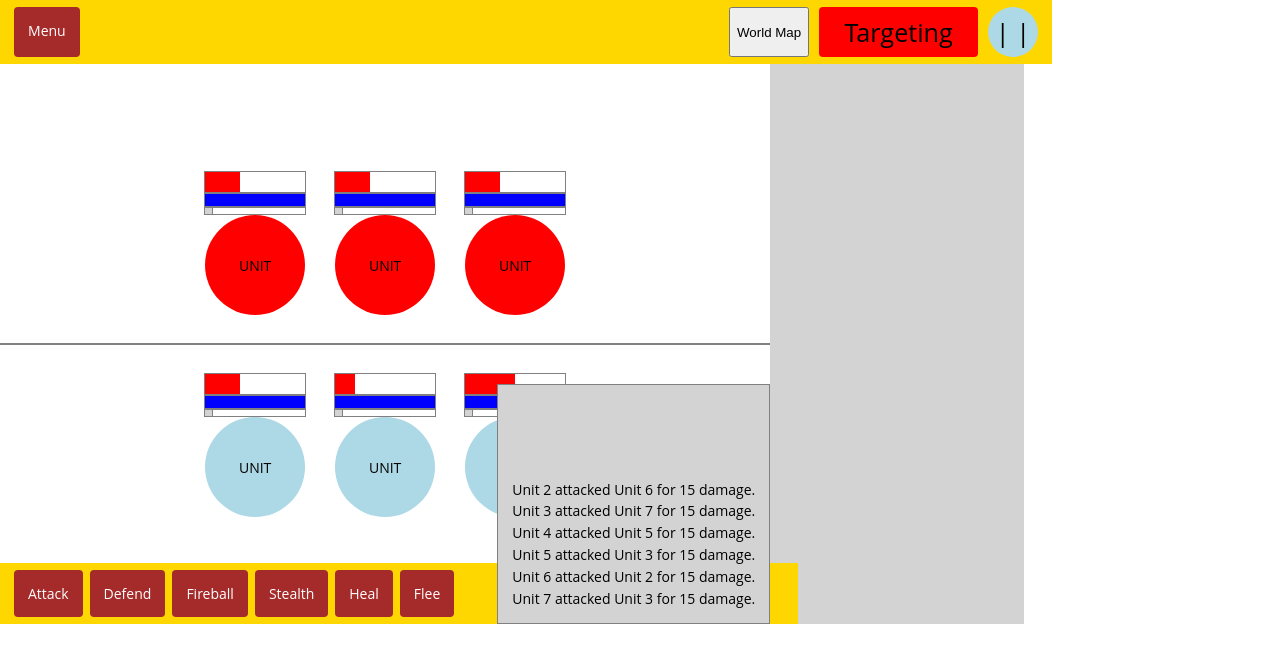
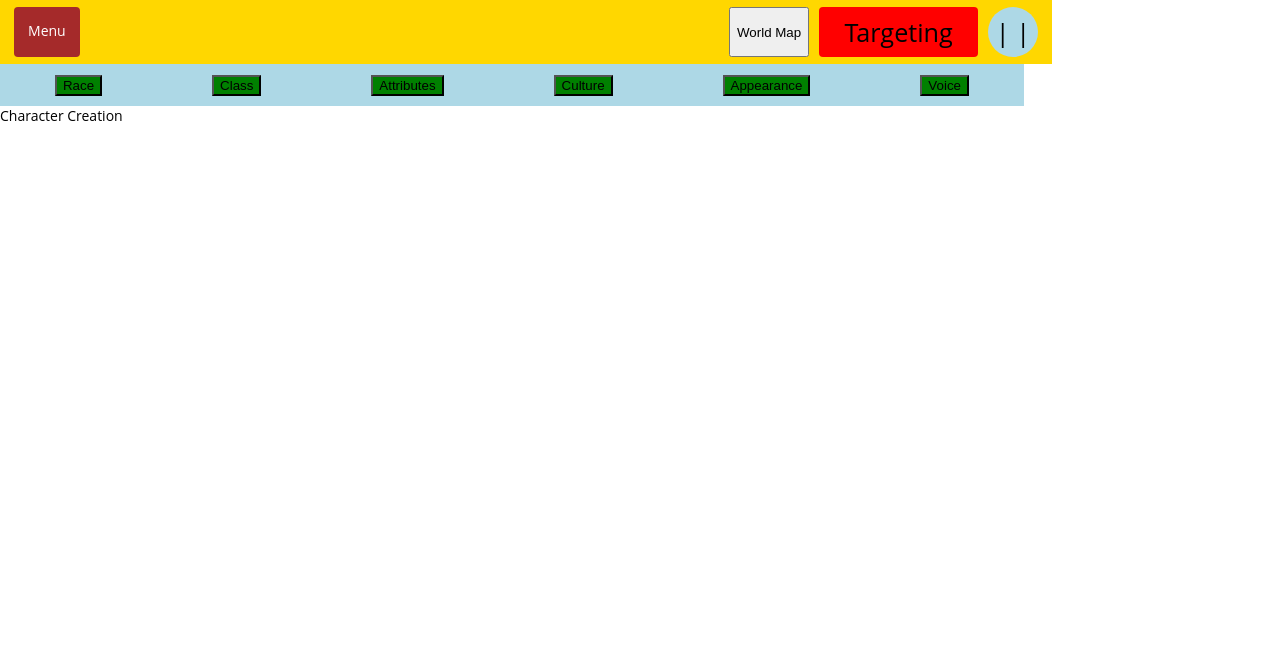
Before and after one commit to nmkataoka/adv-life, a React (Create React App) app: page / in a window 1280 px wide. Shown: the top 662 px of the page. Built offline with nearby package versions, Linux system fonts and the light colour scheme.

Commit message:
Add character creation scene skeleton [Re: nmkataoka/adv-life#79]

```diff
--- /dev/null
+++ b/src/6-ui-features/CharacterCreationScene/CharacterCreationNavBar.tsx
@@ -0,0 +1,28 @@
+import React from 'react';
+import styled from '@emotion/styled';
+
+const navItems = [
+  'Race',
+  'Class',
+  'Attributes',
+  'Culture',
+  'Appearance',
+  'Voice',
+];
+
+export default function CharacterCreationNavBar(): JSX.Element {
+  return <Container>{navItems.map((item) => <NavItem key={item}>{item}</NavItem>)}</Container>;
+}
+
+const Container = styled.div`
+  width: 100%;
+  height: 3em;
+  display: flex;
+  justify-content: space-around;
+  align-items: center;
+  background-color: lightblue;
+`;
+
+const NavItem = styled.button`
+  background-color: green;
+`;
--- /dev/null
+++ b/src/6-ui-features/CharacterCreationScene/index.tsx
@@ -0,0 +1,16 @@
+import React from 'react';
+import styled from '@emotion/styled';
+import CharacterCreationNavBar from './CharacterCreationNavBar';
+
+export default function CharacterCreationScene(): JSX.Element {
+  return (
+    <Container>
+      <CharacterCreationNavBar />
+      Character Creation
+    </Container>
+  );
+}
+
+const Container = styled.div`
+  width: 100%;
+`;
--- a/src/6-ui-features/sceneManager/sceneMetaSlice.ts
+++ b/src/6-ui-features/sceneManager/sceneMetaSlice.ts
@@ -1,12 +1,13 @@
 import { createSlice } from '@reduxjs/toolkit';
 
 export enum Scenes {
+  CharacterCreation = 'characterCreation',
   Combat = 'combat',
   Town = 'town',
 }
 
 const initialState = {
-  currentScene: Scenes.Combat,
+  currentScene: Scenes.CharacterCreation,
 };
 
 const sceneMetaSlice = createSlice({
--- a/src/App.tsx
+++ b/src/App.tsx
@@ -9,8 +9,10 @@ import { Scenes } from './6-ui-features/sceneManager/sceneMetaSlice';
 import CombatScene from './6-ui-features/CombatScene';
 import TownScene from './6-ui-features/TownScene';
 import { RootState } from './7-app/types';
+import CharacterCreationScene from './6-ui-features/CharacterCreationScene';
 
 const scenes = {
+  [Scenes.CharacterCreation]: CharacterCreationScene,
   [Scenes.Combat]: CombatScene,
   [Scenes.Town]: TownScene,
 };
```
